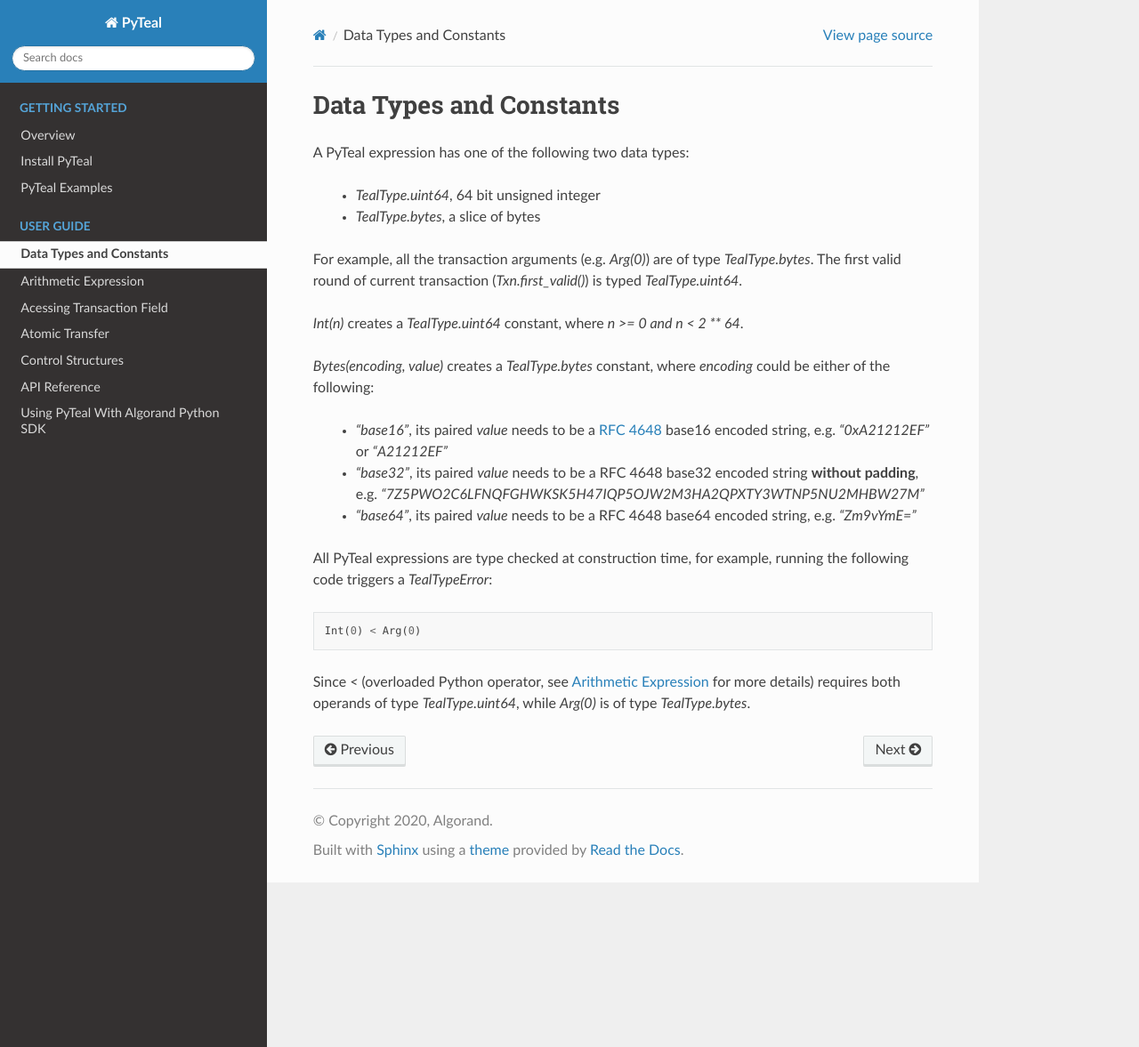
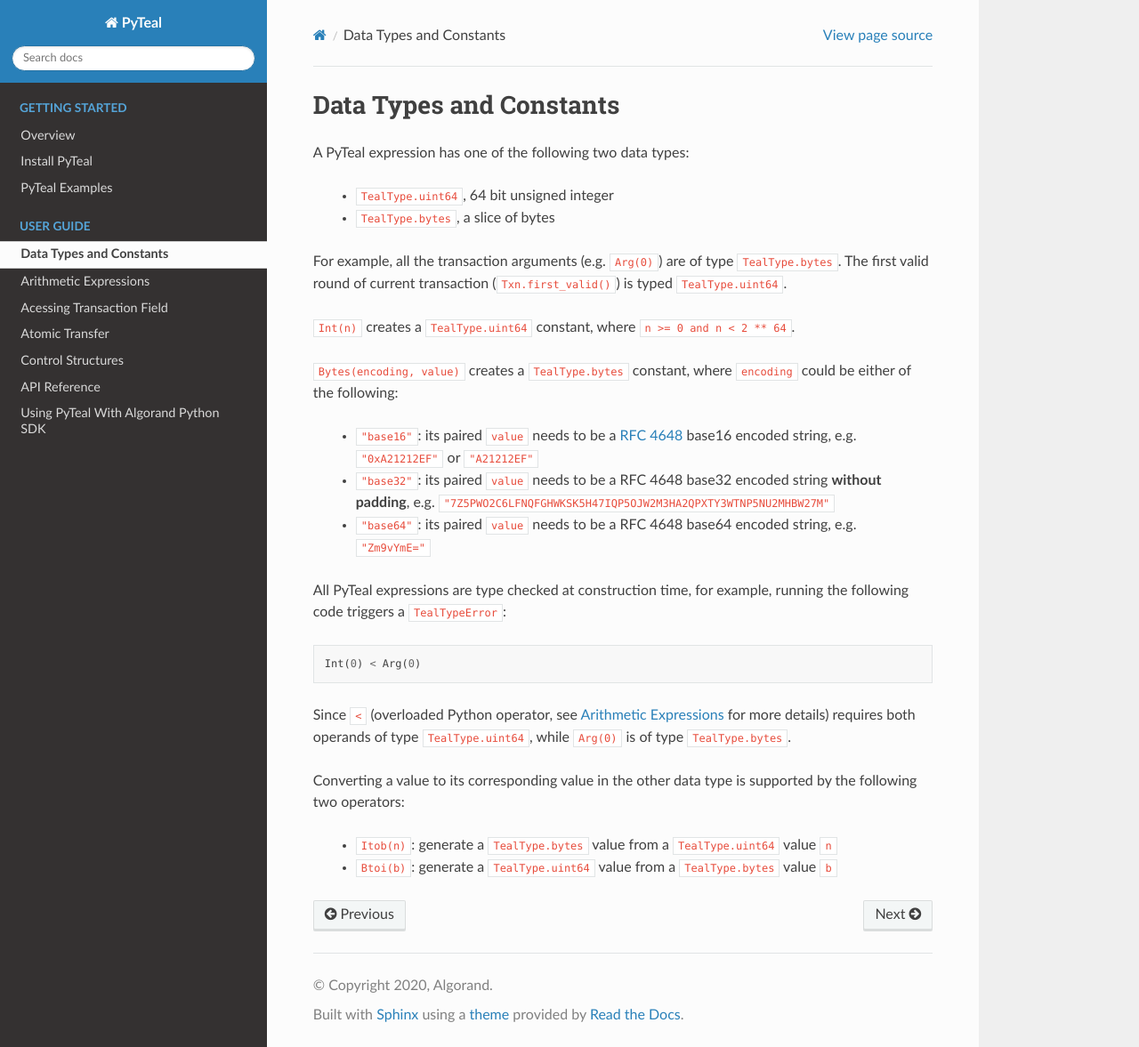
Before and after one commit to algorand/pyteal, a Sphinx documentation site: the page built from docs/data_type.rst, in a window 1280 px wide and 1177 px high. Shown: the whole window at 89% size. Built offline with Sphinx 7.4.7 and the Read the Docs theme 2.0.0, drawn with Linux system fonts in a browser that asks for light colours.

Commit message:
arithmetic expressions

```diff
--- a/docs/data_type.rst
+++ b/docs/data_type.rst
@@ -5,28 +5,33 @@
 
 A PyTeal expression has one of the following two data types:
 
- * `TealType.uint64`, 64 bit unsigned integer
- * `TealType.bytes`, a slice of bytes
+ * :code:`TealType.uint64`, 64 bit unsigned integer
+ * :code:`TealType.bytes`, a slice of bytes
 
 
-For example, all the transaction arguments (e.g. `Arg(0)`) are of type `TealType.bytes`.
-The first valid round of current transaction (`Txn.first_valid()`) is typed `TealType.uint64`.
+For example, all the transaction arguments (e.g. :code:`Arg(0)`) are of type :code:`TealType.bytes`.
+The first valid round of current transaction (:code:`Txn.first_valid()`) is typed :code:`TealType.uint64`.
 
-`Int(n)` creates a `TealType.uint64` constant, where `n >= 0 and n < 2 ** 64`.
+:code:`Int(n)` creates a :code:`TealType.uint64` constant, where :code:`n >= 0 and n < 2 ** 64`.
 
-`Bytes(encoding, value)` creates a `TealType.bytes` constant, where `encoding` could be either
+:code:`Bytes(encoding, value)` creates a :code:`TealType.bytes` constant, where :code:`encoding` could be either
 of the following:
 
- * `"base16"`, its paired `value` needs to be a `RFC 4648 <https://tools.ietf.org/html/rfc4648>`_ base16 encoded string, e.g. `"0xA21212EF"` or
-   `"A21212EF"`
- * `"base32"`, its paired `value` needs to be a RFC 4648 base32 encoded string **without padding**, e.g. `"7Z5PWO2C6LFNQFGHWKSK5H47IQP5OJW2M3HA2QPXTY3WTNP5NU2MHBW27M"`
- * `"base64"`, its paired `value` needs to be a RFC 4648 base64 encoded string, e.g. `"Zm9vYmE="`
+ * :code:`"base16"`: its paired :code:`value` needs to be a `RFC 4648 <https://tools.ietf.org/html/rfc4648>`_ base16 encoded string, e.g. :code:`"0xA21212EF"` or
+   :code:`"A21212EF"`
+ * :code:`"base32"`: its paired :code:`value` needs to be a RFC 4648 base32 encoded string **without padding**, e.g. :code:`"7Z5PWO2C6LFNQFGHWKSK5H47IQP5OJW2M3HA2QPXTY3WTNP5NU2MHBW27M"`
+ * :code:`"base64"`: its paired :code:`value` needs to be a RFC 4648 base64 encoded string, e.g. :code:`"Zm9vYmE="`
 
 All PyTeal expressions are type checked at construction time, for example, running
-the following code triggers a `TealTypeError`:  ::
+the following code triggers a :code:`TealTypeError`:  ::
 
   Int(0) < Arg(0)
 
-Since `<` (overloaded Python operator, see :ref:`arithmetic_expressions` for more details)
-requires both operands of type `TealType.uint64`,
-while `Arg(0)` is of type `TealType.bytes`.
+Since :code:`<` (overloaded Python operator, see :ref:`arithmetic_expressions` for more details)
+requires both operands of type :code:`TealType.uint64`,
+while :code:`Arg(0)` is of type :code:`TealType.bytes`.
+
+Converting a value to its corresponding value in the other data type is supported by the following two operators:
+
+ * :code:`Itob(n)`: generate a :code:`TealType.bytes` value from a :code:`TealType.uint64` value :code:`n`
+ * :code:`Btoi(b)`: generate a :code:`TealType.uint64` value from a :code:`TealType.bytes` value :code:`b`
```
Also changed, not shown: docs/arithmetic_expression.rst (+32 -2 lines).
